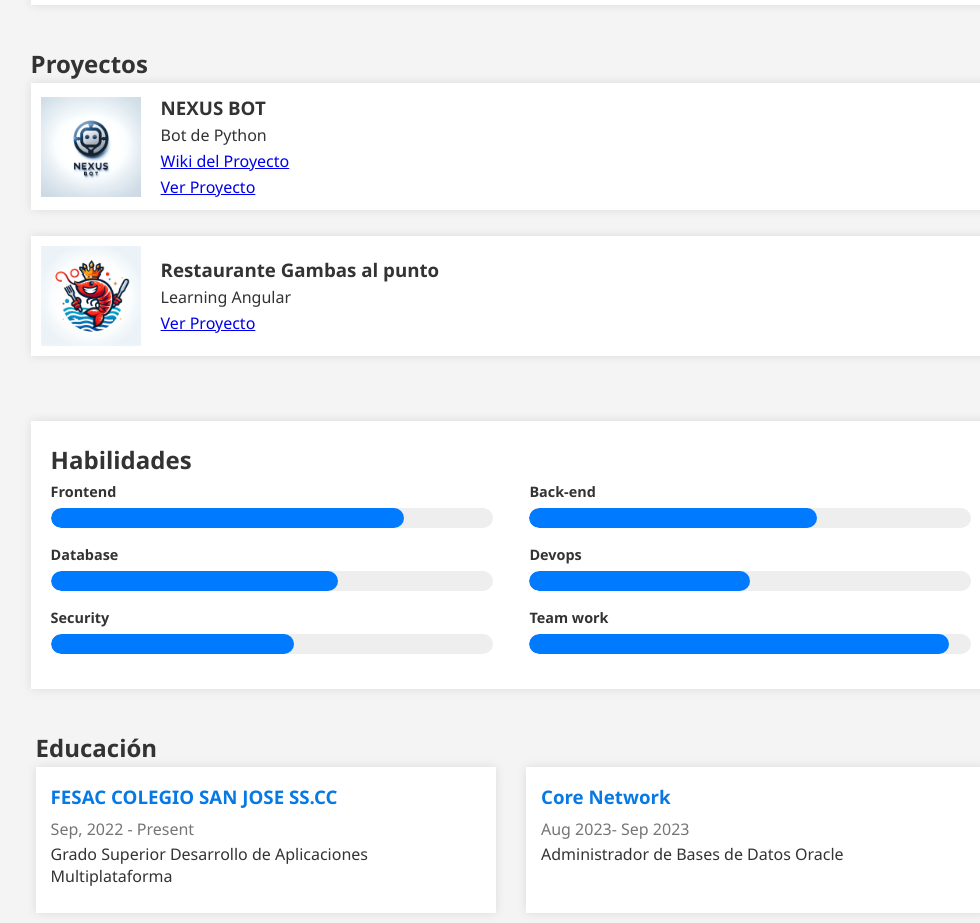
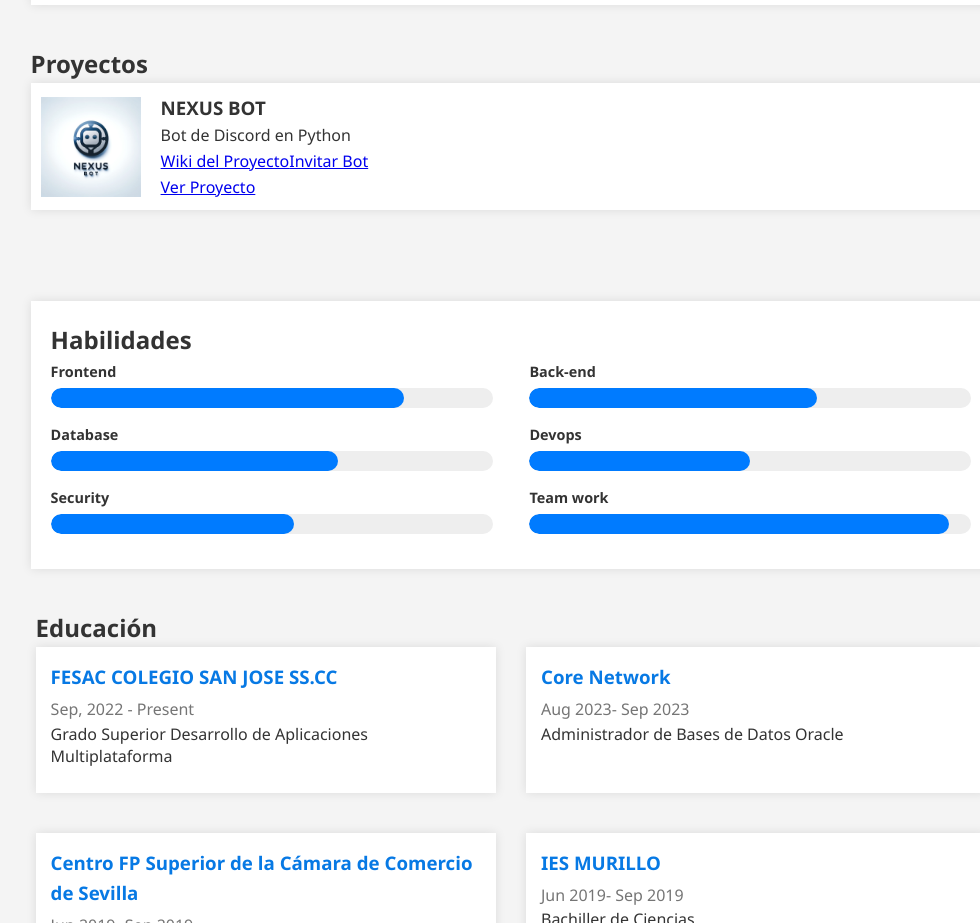
Before and after one commit to ArturoTF/arturotroyanoWeb, an Angular app: page /main in a window 1280 px wide. Shown: the part 860-1783 px from the top of the page, without its empty margins (129-1109 px from the left). Built offline with nearby package versions, Linux system fonts and the light colour scheme.

Commit message:
enviroments railway

```diff
--- a/angular.json
+++ b/angular.json
@@ -36,6 +36,12 @@
           },
           "configurations": {
             "production": {
+              "fileReplacements": [
+                {
+                  "replace": "src/environments/environment.ts",
+                  "with": "src/environments/environment.prod.ts"
+                }
+              ],
               "budgets": [
                 {
                   "type": "initial",
@@ -54,6 +60,14 @@
               "optimization": false,
               "extractLicenses": false,
               "sourceMap": true
+            },
+            "railway": {
+              "fileReplacements": [
+                {
+                  "replace": "src/environments/environment.ts",
+                  "with": "src/environments/environment.railway.ts"
+                }
+              ]
             }
           },
           "defaultConfiguration": "production"
--- a/package.json
+++ b/package.json
@@ -5,6 +5,7 @@
     "start": "node dist/server.js",
     "build": "ng build --configuration production",
     "build:server": "tsc -p tsconfig.server.json",
+    "build:railway": "node set-env.js && ng build --configuration=railway",
     "postinstall": "npm run build && npm run build:server"
   },
   "private": true,
--- a/src/app/main/main.component.html
+++ b/src/app/main/main.component.html
@@ -59,8 +59,9 @@
                     <img src="../../assets/NexusBot.webp" alt="Nexus Bot Discord Bot">
                     <div class="project-info">
                         <h3>NEXUS BOT</h3>
-                        <p>Bot de Python</p>
+                        <p>Bot de Discord en Python</p>
                         <a href="/wikiNexus" target="_blank" class="project-link">Wiki del Proyecto</a>
+                        <a href="inviteLink" target="_blank" class="project-link">Invitar Bot</a>
                         <br>
 
                         <a href="https://github.com/ArturoTF/Discord-Bot" target="_blank"
@@ -69,16 +70,6 @@
                     </div>
                 </div>
                 <br>
-                <div class="project">
-                    <img src="../../assets/proyectoGambas.jpg" alt="Mi primer proyecto web">
-                    <div class="project-info">
-                        <h3>Restaurante Gambas al punto</h3>
-                        <p>Learning Angular</p>
-                        <a href="https://github.com/ArturoTF/paginaWebRestaurante" target="_blank"
-                            class="project-link">Ver
-                            Proyecto</a>
-                    </div>
-                </div>
                 <br>
 
                 <!-- Aqui mas proyectos -->
--- a/src/app/main/main.component.ts
+++ b/src/app/main/main.component.ts
@@ -1,6 +1,7 @@
 import { Component, HostListener, ElementRef, Renderer2, AfterViewInit } from '@angular/core';
 import AOS from 'aos';
 import { StringsService } from '../services/strings.service';
+import { environment } from '../../environments/environment';
 
 interface LanguageTexts {
   [key: string]: {
@@ -26,6 +27,9 @@ interface LanguageTexts {
   styleUrls: ['./main.component.css']
 })
 export class MainComponent implements AfterViewInit {
+
+  inviteLink: string = environment.inviteNexusBot;
+
   constructor(
     private el: ElementRef,
     private renderer: Renderer2,
--- /dev/null
+++ b/src/environments/environment.prod.ts
@@ -0,0 +1,4 @@
+export const environment = {
+    production: true,
+    inviteNexusBot: '' // Deja este valor vacío; lo sobrescribiremos en Railway
+  };
--- /dev/null
+++ b/src/environments/environment.railway.ts
@@ -0,0 +1,4 @@
+export const environment = {
+    production: true,
+    inviteNexusBot: '' // Este valor se sobrescribirá en tiempo de construcción
+  };
--- /dev/null
+++ b/src/environments/environment.ts
@@ -0,0 +1,4 @@
+export const environment = {
+    production: false,
+    inviteNexusBot: '' // Deja este valor vacío; lo sobrescribiremos en Railway
+  };
```
Also changed, not shown: set-env.js (added, +11 -0 lines), 1 other file (tests, documents, lock files or other folders).
